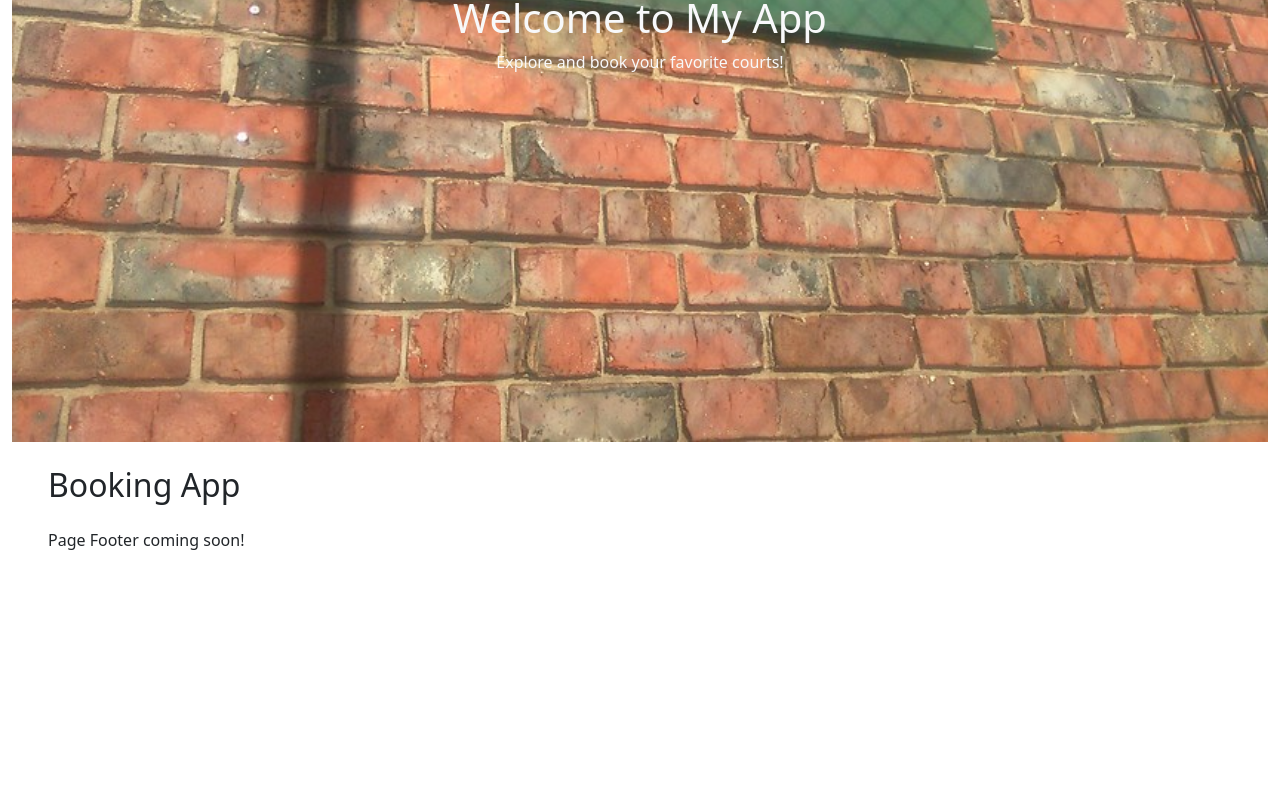
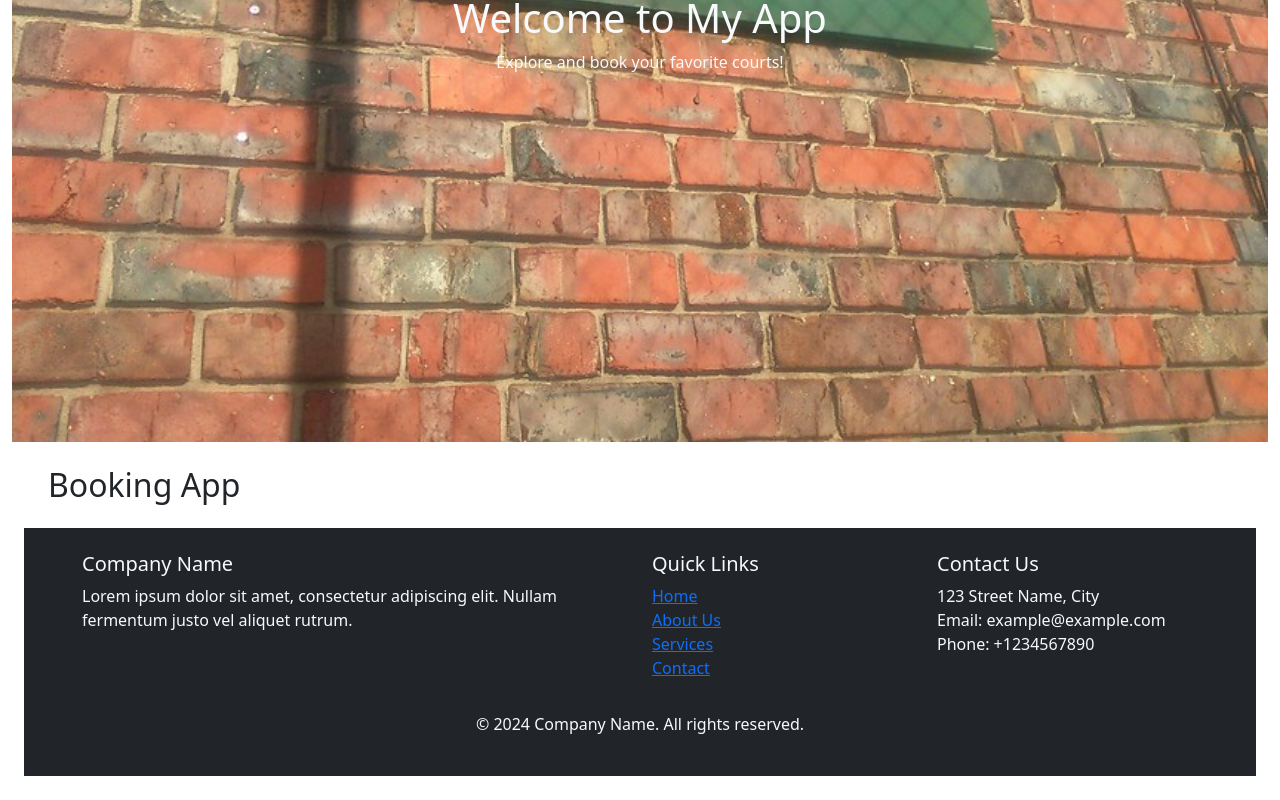
Before and after one commit to DouglasVDM/court-booking-app, a React (Vite) app: page / in a window 1280 px wide. Shown: the part 468-1268 px from the top of the page. Before the commit the page ends 1044 px from the top, so only its background shows below. Built offline with nearby package versions, Linux system fonts and the light colour scheme; no server answers.

Commit message:
Sample page footer

```diff
--- a/src/components/PageFooter.jsx
+++ b/src/components/PageFooter.jsx
@@ -1,11 +1,38 @@
+import { Container, Row, Col } from 'react-bootstrap';
+
 const PageFooter = () => {
   return (
-    <footer>
-      <div className="m-4">
-        <p className="page-footer-message__headline">
-          <span>Page Footer coming soon!</span>
-        </p>
-      </div>
+    <footer className="bg-dark text-light py-4">
+      <Container>
+        <Row>
+          <Col md={6}>
+            <h5>Company Name</h5>
+            <p>Lorem ipsum dolor sit amet, consectetur adipiscing elit. Nullam fermentum justo vel aliquet rutrum.</p>
+          </Col>
+          <Col md={3}>
+            <h5>Quick Links</h5>
+            <ul className="list-unstyled">
+              <li><a href="#">Home</a></li>
+              <li><a href="#">About Us</a></li>
+              <li><a href="#">Services</a></li>
+              <li><a href="#">Contact</a></li>
+            </ul>
+          </Col>
+          <Col md={3}>
+            <h5>Contact Us</h5>
+            <ul className="list-unstyled">
+              <li>123 Street Name, City</li>
+              <li>Email: example@example.com</li>
+              <li>Phone: +1234567890</li>
+            </ul>
+          </Col>
+        </Row>
+        <Row className="mt-3">
+          <Col>
+            <p className="text-center">© {new Date().getFullYear()} Company Name. All rights reserved.</p>
+          </Col>
+        </Row>
+      </Container>
     </footer>
   );
 };
```
